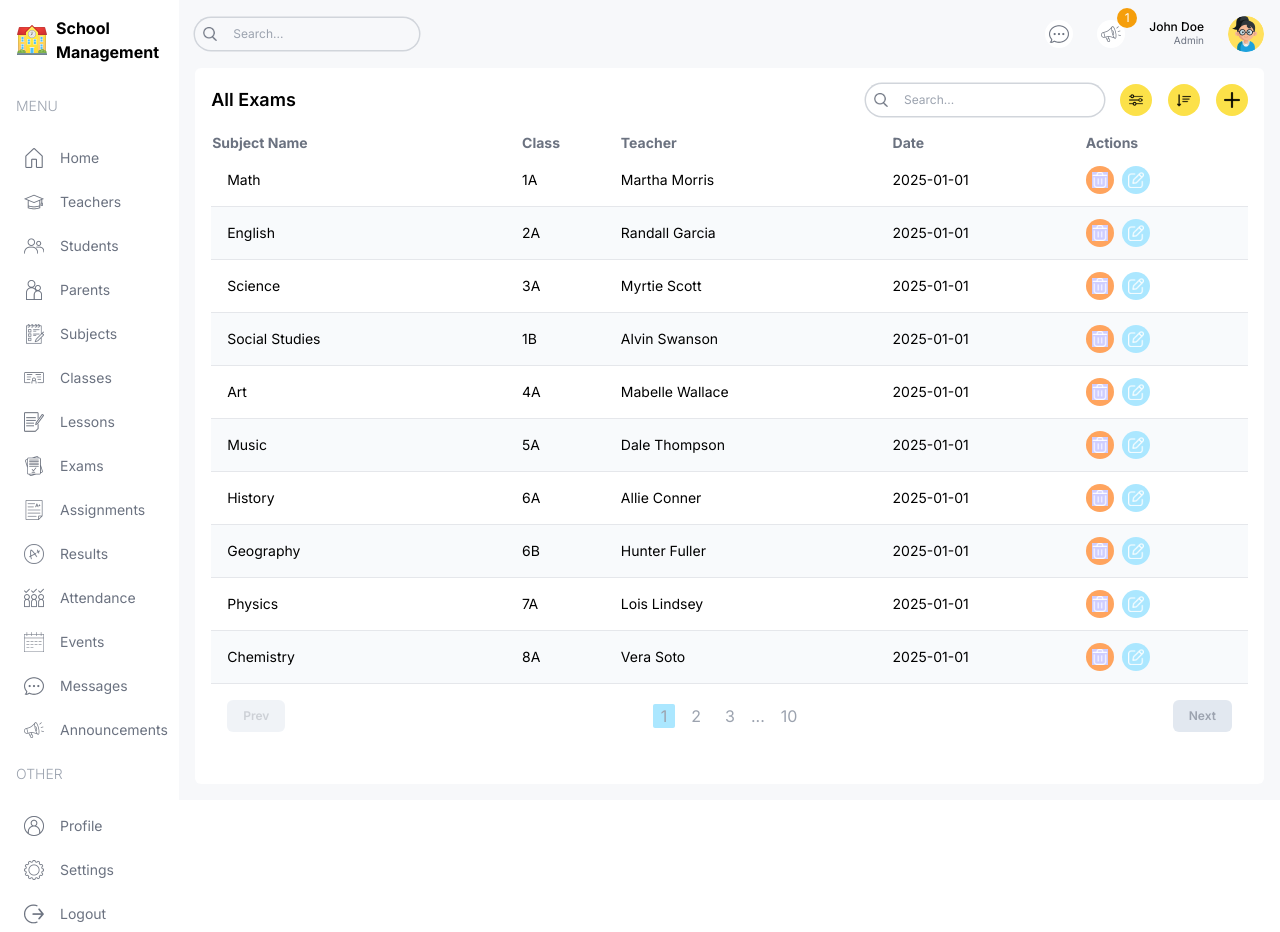
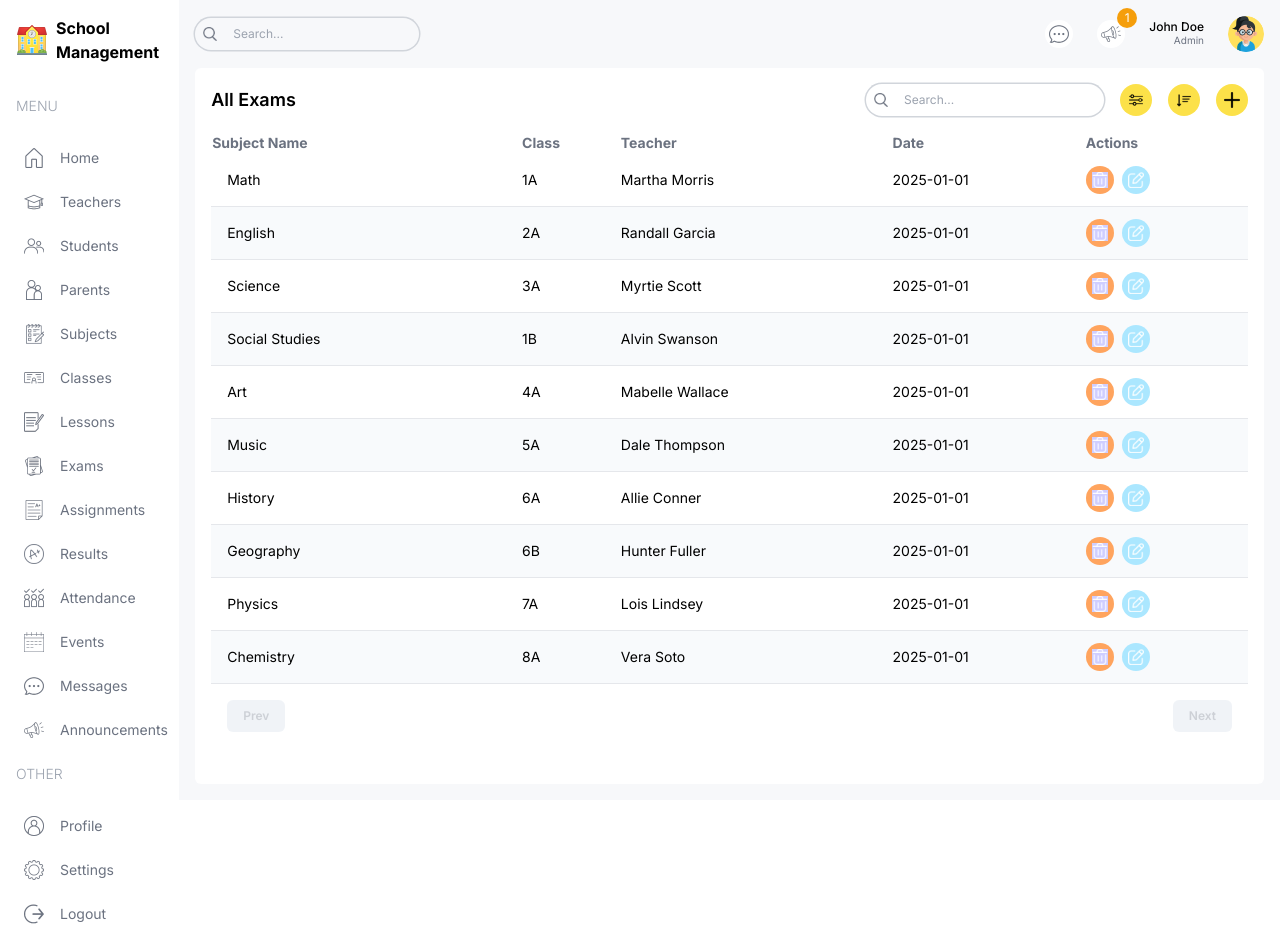
Before and after one commit to andricolae/school-mgmt, a Next.js app: page /list/exams in a window 1280 px wide. Built offline with nearby package versions, Linux system fonts and the light colour scheme.

Commit message:
page navigation in the teachers page

```diff
--- a/src/app/(dashboard)/list/teachers/page.tsx
+++ b/src/app/(dashboard)/list/teachers/page.tsx
@@ -4,6 +4,7 @@
 import TableSearch from "@/components/TableSearch"
 import { role, teachersData } from "@/lib/data"
 import prisma from "@/lib/prisma"
+import { ITEM_PER_PAGE } from "@/lib/settings"
 import { Class, Subject, Teacher } from "@prisma/client"
 import Image from "next/image"
 import Link from "next/link"
@@ -56,8 +57,8 @@
       </div>
     </td>
     <td className="hidden md:table-cell">{item.username}</td>
-    <td className="hidden md:table-cell">{item.subjects.map(subject=>subject.name).join(", ")}</td>
-    <td className="hidden md:table-cell">{item.classes.map(classItem=>classItem.name).join(", ")}</td>
+    <td className="hidden md:table-cell">{item.subjects.map(subject => subject.name).join(", ")}</td>
+    <td className="hidden md:table-cell">{item.classes.map(classItem => classItem.name).join(", ")}</td>
     <td className="hidden md:table-cell">{item.phone}</td>
     <td className="hidden md:table-cell">{item.address}</td>
     <td>
@@ -78,17 +79,22 @@
   </tr>
 );
 
-const TeacherListPage = async () => {
+const TeacherListPage = async ({ searchParams }: { searchParams: { [key: string]: string | undefined } }) => {
 
-  const data = await prisma.teacher.findMany({
+  const { page, ...queryParams } = searchParams;
+  const p = page ? parseInt(page) : 1;
+
+  const [data, count] = await prisma.$transaction([
+  prisma.teacher.findMany({
     include: {
       subjects: true,
       classes: true,
     },
-    take:10
-  });
-
-  console.log(data);
+    take: ITEM_PER_PAGE,
+    skip: ITEM_PER_PAGE * (p - 1)
+  }),
+  prisma.teacher.count(),
+  ]);
 
   return (
     <div className='bg-white p-4 rounded-md flex-1 m-4 mt-0'>
@@ -113,7 +119,7 @@
         </div>
       </div>
       <Table columns={columns} renderRow={renderRow} data={data} />
-      <Pagination />
+      <Pagination page={p} count={count} />
     </div>
   )
 }
--- a/src/components/Pagination.tsx
+++ b/src/components/Pagination.tsx
@@ -1,15 +1,54 @@
-const Pagination = () => {
+"use client"
+
+import { ITEM_PER_PAGE } from "@/lib/settings";
+import { useRouter } from "next/navigation";
+
+const Pagination = ({page, count}:{page:number;count:number}) => {
+
+    const router = useRouter()
+
+    const hasPrev = ITEM_PER_PAGE * (page - 1) > 0;
+    const hasNext = ITEM_PER_PAGE * (page - 1) + ITEM_PER_PAGE < count;
+
+    const changePage = (newPage:number) => {
+        const params = new URLSearchParams(window.location.search);
+        params.set("page", newPage.toString());
+        router.push(`${window.location.pathname}?${params}`);
+    }
+
     return (
         <div className='p-4 flex items-center justify-between text-gray-400'>
-            <button disabled className="py-2 px-4 rounded-md bg-slate-200 text-xs font-semibold disabled:opacity-50 disabled:cursor-not-allowed">Prev</button>
+            <button
+                disabled = {!hasPrev}
+                className="py-2 px-4 rounded-md bg-slate-200 text-xs font-semibold disabled:opacity-50 disabled:cursor-not-allowed"
+                onClick={() => changePage(page-1)}
+            >
+                Prev
+            </button>
             <div className="flex items-center gap-2">
-                <button className="px-2 rounded-sm bg-sky">1</button>
-                <button className="px-2 rounded-sm">2</button>
-                <button className="px-2 rounded-sm">3</button>
-                ...
-                <button className="px-2 rounded-sm">10</button>
+                {Array.from(
+                    { length: Math.ceil(count / ITEM_PER_PAGE) },
+                    (_, index) => {
+                        const pageIndex = index + 1;
+                        return (
+                            <button
+                                key={pageIndex}
+                                className={`px-2 rounded-sm ${page === pageIndex ? "bg-sky" : ""}`}
+                                onClick={() => changePage(pageIndex)}
+                            >
+                                {pageIndex}
+                            </button>
+                        );
+                    }
+                )}
             </div>
-            <button className="py-2 px-4 rounded-md bg-slate-200 text-xs font-semibold disabled:opacity-50 disabled:cursor-not-allowed">Next</button>
+            <button
+                disabled = {!hasNext}
+                className="py-2 px-4 rounded-md bg-slate-200 text-xs font-semibold disabled:opacity-50 disabled:cursor-not-allowed"
+                onClick={() => changePage(page+1)}
+            >
+                Next
+            </button>
         </div>
     )
 }
--- /dev/null
+++ b/src/lib/settings.ts
@@ -0,0 +1 @@
+export const ITEM_PER_PAGE = 5;
```
